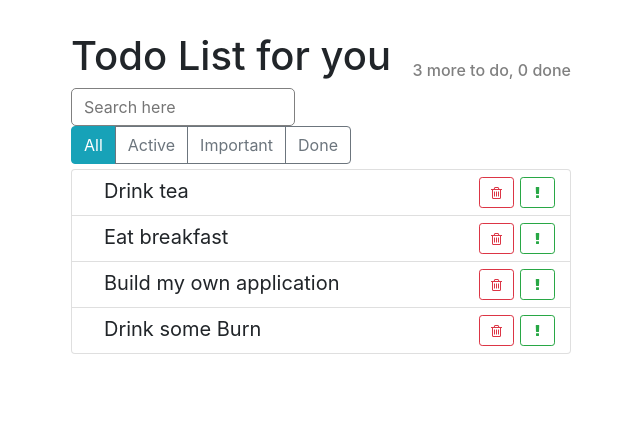
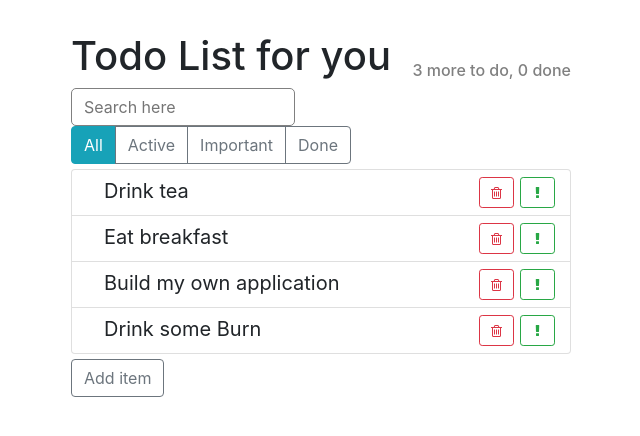
Before and after one commit to Delagardi/TODO, a React (Create React App) app: page / in a window 1280 px wide. Shown: the top 436 px of the page, without its empty margins (319-959 px from the left). Built offline with nearby package versions, Linux system fonts and the light colour scheme.

Commit message:
Added ADD items. Move logic for Done and Important tags to App

```diff
--- a/src/components/app/App.js
+++ b/src/components/app/App.js
@@ -3,11 +3,14 @@ import Header from '../header';
 import Search from '../search';
 import TodoList from '../todoList';
 import ItemStatusFilter from '../itemStatusFilter';
+import TodoListItemAdd from '../todoListItemAdd';
 import './app.css';
 
-class  App extends Component {
+export default class  App extends Component {
   constructor() {
     super();
+
+    let maxId = 100;
 
     this.state = {
       listData: [
@@ -18,7 +21,26 @@ class  App extends Component {
       ]
     }
 
-    this.onDeletedItem = (id) => {
+    this.onAddedFunc = (text) => {
+      const newItem = {
+        label: text,
+        important: false,
+        id: maxId++
+      }
+
+      this.setState(({ listData }) => {
+        const newListData = [
+          ...listData,
+          newItem
+        ];
+
+        return {
+          listData: newListData
+        }
+      })
+    }
+
+    this.onDeletedFunc = (id) => {
       this.setState(({ listData }) => {
         const index = listData.findIndex((el) => id === el.id);
 
@@ -31,6 +53,14 @@ class  App extends Component {
           listData: newListData
         }
       });
+    }
+
+    this.onToggleImportantFunc = (id) => {
+      console.log('Toggle important');
+    }
+
+    this.onToggleDoneFunc = (id) => {
+      console.log('Toggle done');
     }
   }
   render() {
@@ -45,10 +75,12 @@ class  App extends Component {
         </div>
         <TodoList
           todos={ listData }
-          onDeletedFromApp={this.onDeletedItem}/>
+          onDeletedFromApp={this.onDeletedFunc}
+          onToggleImportant={this.onToggleImportantFunc}
+          onToggleDone={this.onToggleDoneFunc}/>
+        <TodoListItemAdd
+         onAdded={this.onAddedFunc}/>
       </div>
     );
   }
 }
-
-export default App;
--- a/src/components/todoList/TodoList.js
+++ b/src/components/todoList/TodoList.js
@@ -2,14 +2,22 @@ import React from 'react';
 import TodoListItem from '../todoListItem';
 import './todoList.css'
 
-const TodoList = ({todos, onDeletedFromApp}) => {
+const TodoList = ({
+    todos,
+    onDeletedFromApp,
+    onToggleImportant,
+    onToggleDone
+  }) => {
   const elements = todos.map((item) => {
     const {id, ...itemPropsWithOfId} = item;
 
     return (
       <li key={id} className='list-group-item'>
         <TodoListItem {...itemPropsWithOfId}
-        onDeleted={() => onDeletedFromApp(id)}/>
+        onDeleted={ () => onDeletedFromApp(id) }
+        onToggleImportantFromList={ () => onToggleImportant(id) }
+        onToggleDoneFromList={ () => onToggleDone(id) }
+        />
       </li>
     );
   });
--- a/src/components/todoListItem/TodoListItem.js
+++ b/src/components/todoListItem/TodoListItem.js
@@ -9,25 +9,17 @@ export default class TodoListItem extends Component {
       important: false
     }
 
-    this.onLabelClick = () => {
-      this.setState(({ done }) => {
-        return {
-          done: !done
-        }
-      });
-    };
-
-    this.onMarkImportant = () => {
-      this.setState((state) => {
-        return {
-          important: !state.important
-        }
-      });
-    };
+    // this.onLabelClick = () => {
+    //   this.setState(({ done }) => {
+    //     return {
+    //       done: !done
+    //     }
+    //   });
+    // };
   }
 
   render() {
-    const { label, onDeleted } = this.props;
+    const { label, onToggleDoneFromList, onToggleImportantFromList } = this.props;
     const { done, important } = this.state;
     let classNames = "todo-list-item";
 
@@ -48,12 +40,12 @@ export default class TodoListItem extends Component {
         </span>
         <button type="button"
                 className="btn btn-outline-success btn-sm float-right"
-                onClick={this.onMarkImportant}>
+                onClick={onToggleImportantFromList}>
           <i className="fa fa-exclamation" />
         </button>
         <button type="button"
                 className="btn btn-outline-danger btn-sm float-right"
-                onClick={onDeleted}>
+                onClick={onToggleDoneFromList}>
           <i className="fa fa-trash-o" />
         </button>
       </span>
--- /dev/null
+++ b/src/components/todoListItemAdd/TodoListItemAdd.js
@@ -0,0 +1,18 @@
+import React, { Component } from 'react';
+import './todoListItemAdd.css';
+
+export default class TodoListItemAdd extends Component {
+  render() {
+    const { onAdded } = this.props;
+
+    return (
+      <div className="todoListItemAdd">
+        <button
+          className="btn btn-outline-secondary"
+          onClick={ () => onAdded('Text for testing') }>
+          Add item
+        </button>
+      </div>
+    );
+  }
+}
--- /dev/null
+++ b/src/components/todoListItemAdd/index.js
@@ -0,0 +1,3 @@
+import TodoListItemAdd from './TodoListItemAdd';
+
+export default TodoListItemAdd;
--- /dev/null
+++ b/src/components/todoListItemAdd/todoListItemAdd.css
@@ -0,0 +1,3 @@
+.todoListItemAdd {
+  margin-top: 5px;
+}
```
